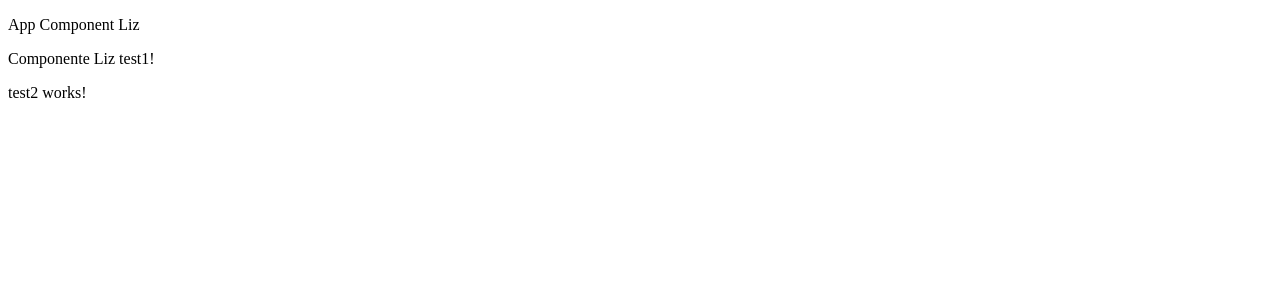
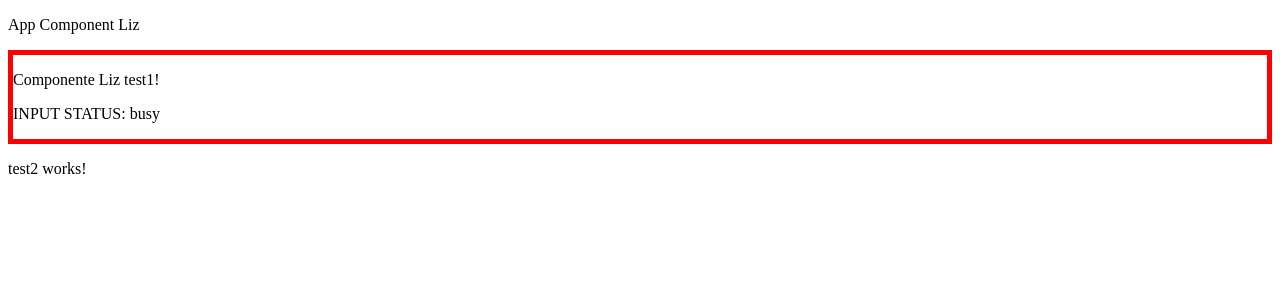
Before and after one commit to LizVasquez/angular-course-2021, an Angular app: page / in a window 1280 px wide. Shown: the top 300 px of the page. Built offline with nearby package versions, Linux system fonts and the light colour scheme.

Commit message:
08/09/21 my first input component

```diff
--- a/src/app/app.component.html
+++ b/src/app/app.component.html
@@ -1,5 +1,5 @@
 <p>App Component Liz</p>
 
-<app-test1-liz></app-test1-liz>
+<app-test1-liz status = "busy"></app-test1-liz>
 
 <app-test2></app-test2>
--- a/src/app/test1/test1.component.html
+++ b/src/app/test1/test1.component.html
@@ -1,3 +1,6 @@
+<div style="border: 5px red solid;">
 <p>
 Componente Liz test1!
 </p>
+<p> INPUT STATUS: {{statusTest}}</p>
+</div>
--- a/src/app/test1/test1.component.ts
+++ b/src/app/test1/test1.component.ts
@@ -1,15 +1,18 @@
-import { Component, OnInit } from '@angular/core';
+import { Component, Input} from '@angular/core';
 
 @Component({
   selector: 'app-test1-liz',
   templateUrl: './test1.component.html',
   styleUrls: ['./test1.component.scss']
 })
-export class Test1Component implements OnInit {
+export class Test1Component  {
 
-  constructor() { }
+  @Input('status') statusTest: string = 'working';
 
-  ngOnInit() {
-  }
+  constructor() {
+
+   }
+
+
 
 }
```
Also changed, not shown: src/app/test1/test1.component.Scss (deleted), src/app/test1/test1.component.scss (added).
